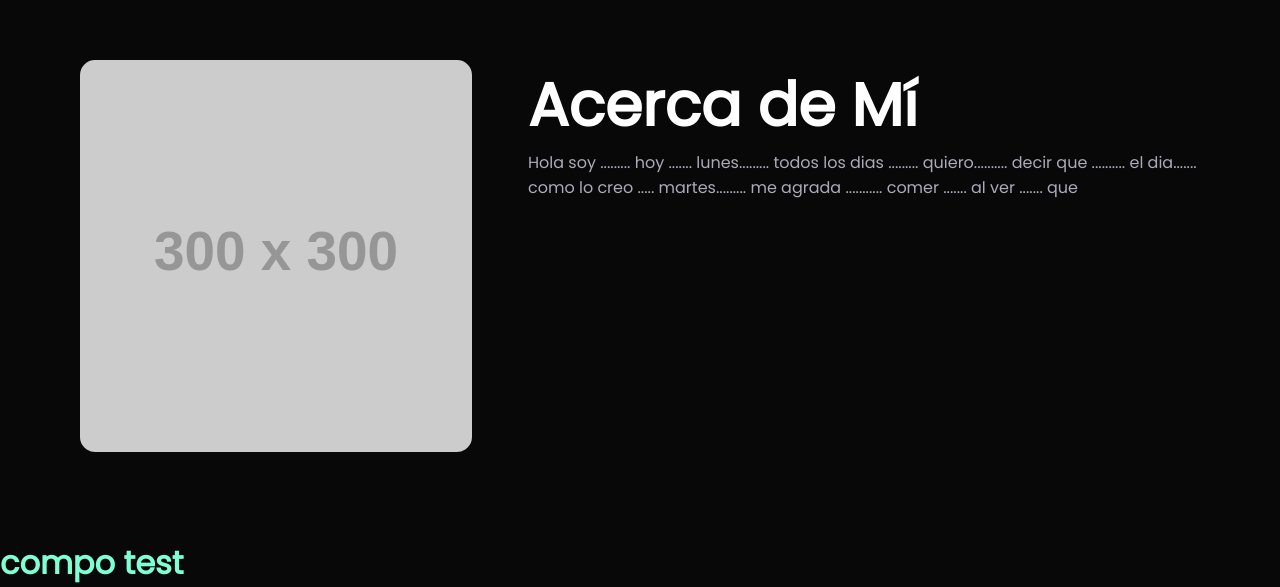
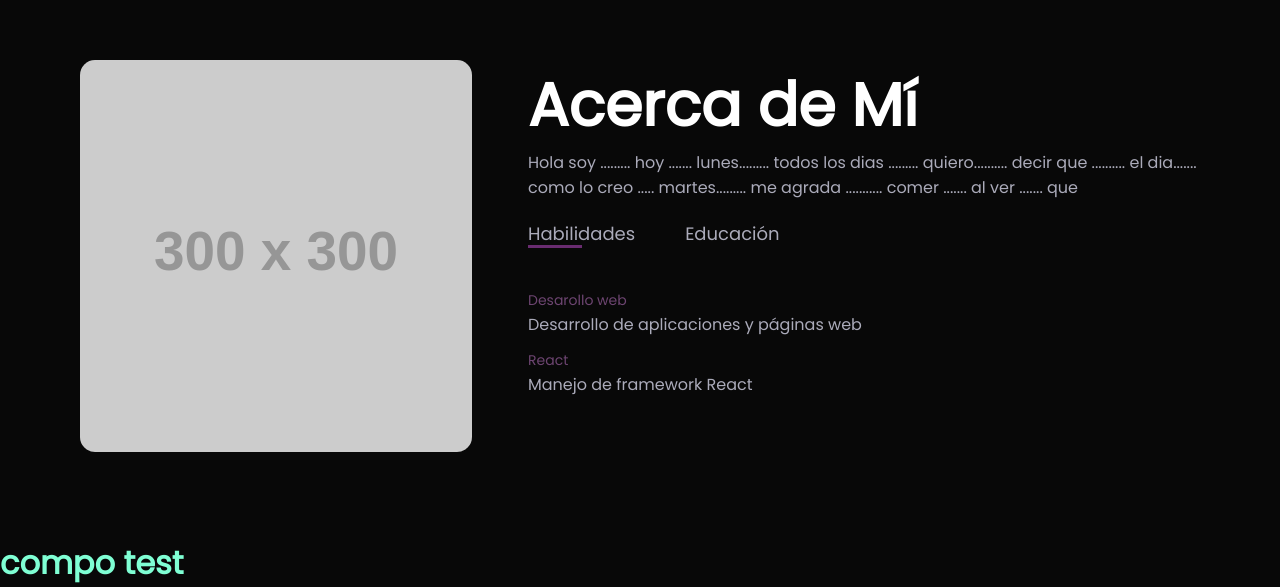
Before and after one commit to davidfer1112/Portfolio, a React (Vite) app: page / in a window 1280 px wide. Shown: the part 820-1407 px from the top of the page. Built offline with nearby package versions, Linux system fonts and the light colour scheme.

Commit message:
seccion about

```diff
--- a/src/about/about.css
+++ b/src/about/about.css
@@ -27,3 +27,50 @@
     font-weight: 600;
     color: #fff;
 }
+
+.tabTitulo{
+    display: flex;
+    margin: 20px 0 40px;
+}
+
+.tabLinks{
+    margin-right: 50px;
+    font-size: 18px;
+    font-weight: 500;
+    cursor: pointer;
+    position: relative;
+}
+
+.tabLinks::after{
+    content: '';
+    width: 0;
+    height: 3px;
+    background: #692C70;
+    position: absolute;
+    left: 0;
+    bottom: -1px;
+    transition: 0.5s;
+}
+
+.tabLinks.activeLink::after{
+    width: 50%;
+}
+
+.tabContenido ul li{
+    list-style: none;
+    margin: 10px 0;
+}
+
+.tabContenido ul li span{
+    color: #6D4571;
+    font-size: 14px;
+}
+
+.tabContenido{
+    display: none;
+}
+
+
+.tabContenido.activeTab{
+    display: block;
+}
--- a/src/about/about.jsx
+++ b/src/about/about.jsx
@@ -1,23 +1,87 @@
+import React, { useRef, useEffect } from 'react';
 import './about.css';
 
+export default function About() {
+    // obtencion links
+    const tabLinksRef = useRef([]);
+    const tabContenidoRef = useRef([]);
 
-export default function About (){
-    return(
+    useEffect(() => {
+        tabLinksRef.current = Array.from(document.querySelectorAll('.tabLinks'));
+    }, []);
+
+    useEffect(() => {
+        tabContenidoRef.current = Array.from(document.querySelectorAll('.tabContenido'));
+    }, []);
+
+    const abrirTab = (paramname) => {
+        tabLinksRef.current.forEach((tabLink) => {
+            tabLink.classList.remove('activeLink');
+        });
+
+        tabContenidoRef.current.forEach((tabContenido) => {
+            tabContenido.style.display = 'none';
+        });
+
+        const tabLink = document.querySelector(`.tabLinks[data-name="${paramname}"]`);
+        const tabContenido = document.querySelector(`#${paramname}`);
+
+        if (tabLink && tabContenido) {
+            tabLink.classList.add('activeLink');
+            tabContenido.style.display = 'block';
+        }
+    };
+
+    return (
         <div className='about'>
             <div className='containerAbout'>
                 <div className='fila'>
                     <div className='aboutCol1'>
-                        <img src="https://via.placeholder.com/300" alt="Imagen genérica"/>
+                        <img src='https://via.placeholder.com/300' alt='Imagen genérica' />
                     </div>
                     <div className='aboutCol2'>
                         <h1 className='subTitulo'>Acerca de Mí</h1>
-                        <p>Hola soy ......... hoy ....... lunes......... todos los dias .........
-                           quiero.......... decir que .......... el dia....... como lo creo .....
-                           martes......... me agrada ........... comer ....... al ver ....... que
+                        <p>
+                            Hola soy ......... hoy ....... lunes......... todos los dias ......... quiero.......... decir que
+                            .......... el dia....... como lo creo ..... martes......... me agrada ........... comer ....... al
+                            ver ....... que
                         </p>
+
+                        <div className='tabTitulo'>
+                            <p className='tabLinks activeLink' data-name='habilidades' onClick={() => abrirTab('habilidades')}>
+                                Habilidades
+                            </p>
+                            {/* <p className='tabLinks'>Experiencia</p> */}
+                            <p className='tabLinks' data-name='educacion' onClick={() => abrirTab('educacion')}>
+                                Educación
+                            </p>
+                        </div>
+                        <div className='tabContenido activeTab' id='habilidades'>
+                            <ul>
+                                <li>
+                                    <span>Desarollo web</span>
+                                    <br />
+                                    Desarrollo de aplicaciones y páginas web
+                                </li>
+                                <li>
+                                    <span>React</span>
+                                    <br />
+                                    Manejo de framework React
+                                </li>
+                            </ul>
+                        </div>
+                        <div className='tabContenido' id='educacion'>
+                            <ul>
+                                <li>
+                                    <span>Pontificia Universidad Javeriana</span>
+                                    <br />
+                                    Estudiante de Ingeniería en Sistemas
+                                </li>
+                            </ul>
+                        </div>
                     </div>
                 </div>
             </div>
         </div>
-    )
+    );
 }
```
Also changed, not shown: 8 other files (tests, documents, lock files or other folders).
